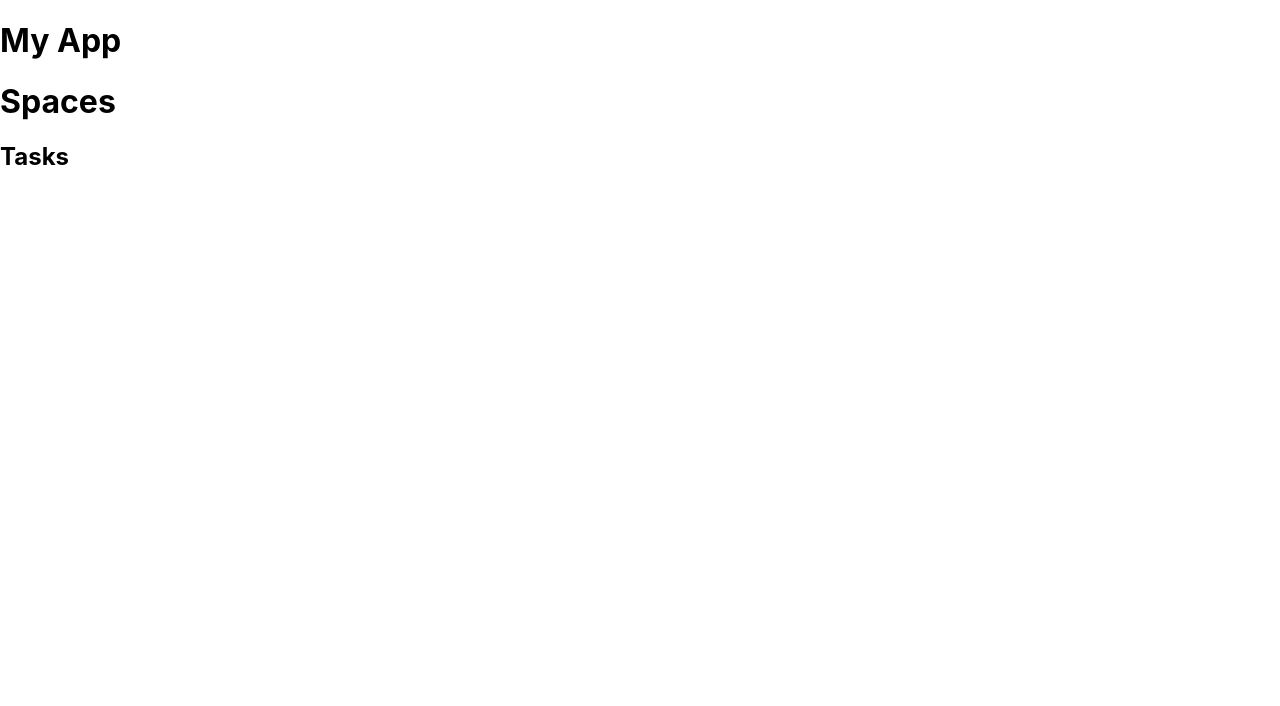
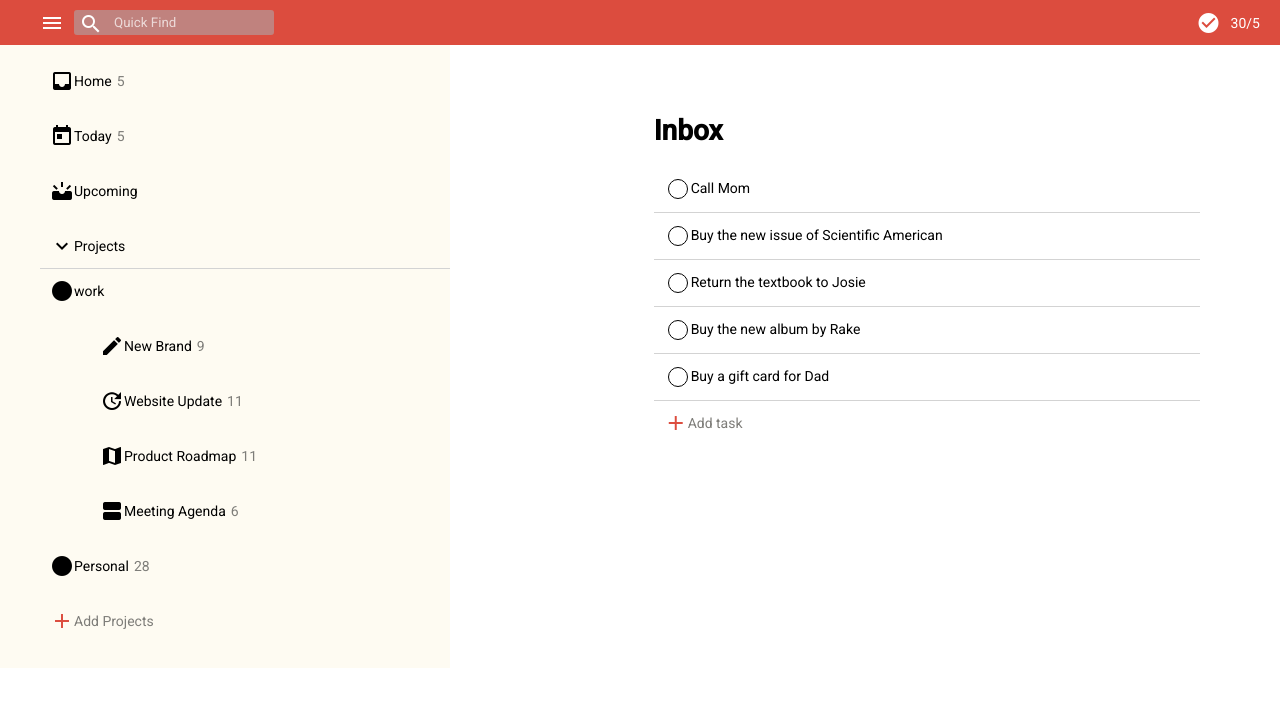
Before and after one commit to UCB-INFO-FRONTEND-WEBARCH/React-task-manager-Dave-Guangyao-Li, a React (Create React App) app: page / in a window 1280 px wide. Shown: the top 706 px of the page. Built offline with nearby package versions, Linux system fonts and the light colour scheme.

Commit message:
import elements from assignment 1

```diff
--- a/public/index.html
+++ b/public/index.html
@@ -3,8 +3,18 @@
   <head>
     <meta charset="utf-8" />
     <link rel="icon" href="%PUBLIC_URL%/favicon.ico" />
+    <title>GYL Task Manager</title>
     <meta name="viewport" content="width=device-width, initial-scale=1" />
     <meta name="theme-color" content="#000000" />
+    <meta
+      name="description"
+      content="GYL Task Manager"
+    />
+    <link rel="stylesheet" href="https://fonts.googleapis.com/icon?family=Material+Icons">
+    <link rel="preconnect" href="https://fonts.googleapis.com">
+    <link rel="preconnect" href="https://fonts.gstatic.com" crossorigin>
+    <link href="https://fonts.googleapis.com/css2?family=Roboto:ital,wght@0,100;0,400;0,500;1,100;1,400;1,500&display=swap" rel="stylesheet">
+
     <meta
       name="description"
       content="Web site created using create-react-app"
--- a/src/App.css
+++ b/src/App.css
@@ -1,3 +1,207 @@
-.App {
-  text-align: center;
+/* This is your CSS files */
+*,
+*::before,
+*::after {
+  font-family: inherit;
+  box-sizing: border-box;
 }
+
+body {
+  margin: 0;
+  padding: 0;
+  color: black;
+  font-family: 'Roboto', sans-serif;
+  font-size: 14px;
+  width: 100%;
+}
+
+a {
+  text-decoration: none;
+  color: black;
+}
+
+a:hover {
+  text-decoration: none;
+  font-weight: bold;
+}
+
+/* grid layout */
+
+.grid-container {
+  display: grid;
+  grid-template-columns: auto auto auto;
+}
+
+
+.grid-item-navbar {
+  grid-column: 1 / span 3;
+  width: 100%;
+}
+
+.grid-item-left-nav {
+  grid-column: 1 / span 1;
+  background-color: #fefbf2;
+  width: 450px;
+}
+
+.grid-item-main-nav {
+  grid-column: 2 / span 2;
+  min-width: 200px;
+}
+
+
+/* navigation bar part */
+
+.navigation {
+  background-color: #dc4c3e;
+  color: #ffffff;
+  font-size: 14px;
+  padding: 10px 10px;
+  display: flex;
+  justify-content: space-between;
+}
+
+#menu-icon {
+  margin-right: 10px;
+}
+
+.search-area {
+  padding-left: 30px;
+  display: flex;
+  justify-content: space-evenly;
+  align-items: center;
+}
+
+.search-area input {
+  padding: 5px 10px;
+  border: none;
+  border-radius: 3px;
+  outline: none;
+  background-color: rgba(179, 160, 160, 0.65);
+  color: #ffffff;
+  width: 200px;
+}
+
+
+#input-container {
+  position: relative;
+}
+
+#input-container>span {
+  position: absolute;
+  top: 2px;
+  left: 5px;
+}
+
+#input-container>input {
+  padding-left: 40px;
+}
+
+.check-item {
+  display: flex;
+  align-items: center;
+  justify-content: space-between;
+  margin-right: 10px;
+}
+
+#check-icon {
+  margin-right: 10px;
+}
+
+::placeholder {
+  /* Chrome, Firefox, Opera, Safari 10.1+ */
+  color: #ffffff;
+  opacity: 0.7;
+  /* Firefox */
+}
+
+
+/* left navigation part */
+.left-nav-item a {
+  color: #000000;
+}
+
+.left-nav-item span {
+  vertical-align: middle;
+}
+
+ul li {
+  list-style: none;
+  padding: 10px 10px;
+  border-bottom: 11px solid #fefbf2;
+}
+
+.collapsable {
+  padding-left: 50px;
+}
+
+#add-project a {
+  color: #7e7d79;
+}
+
+#add-icon {
+  color: #dc4c3e;
+}
+
+.task-count {
+  color: #7e7d79;
+  padding-left: 5px;
+}
+
+#item-projects {
+  border-bottom: 1px solid lightgrey;
+}
+
+/* main navigation part */
+
+main {
+  padding: 0;
+  margin: 0;
+}
+
+.main-navigation h1 {
+  font-size: 20px;
+}
+
+#add-task a {
+  color: #7e7d79;
+}
+
+.tasks {
+  padding: 50px 80px;
+}
+
+.task {
+  padding: 10px 10px;
+  border-bottom: 1px solid lightgrey;
+}
+
+[type="checkbox"] {
+  width: 1.5em;
+  height: 1.5em;
+  background-color: white;
+  border-radius: 50%;
+  vertical-align: middle;
+  border: 1px solid black;
+  appearance: none;
+  outline: none;
+}
+
+[type="checkbox"]:checked {
+  background-color: rgba(241, 176, 176, 0.4);
+  border: 1px solid #dc4c3e;
+  box-shadow: 0 0 0 1px #dc4c3e;
+}
+
+[type="checkbox"]:checked+label {
+  text-decoration: #7e7d79 line-through;
+  color: #7e7d79;
+}
+
+.task:last-child {
+  border-bottom: none;
+}
+
+.task span {
+  vertical-align: middle;
+}
--- a/src/App.js
+++ b/src/App.js
@@ -1,12 +1,12 @@
 // You should be able to add tasks in each space
-
+import './App.css'
 import Header from "./Header/Header";
 import Spaces from "./Spaces/Spaces";
 import Tasks from "./Tasks/Tasks";
 
 function App() {
   return (
-    <div className="App">
+    <div class="grid-container">
       <Header></Header>
       <Spaces></Spaces>
       <Tasks></Tasks>
--- a/src/Header/Header.js
+++ b/src/Header/Header.js
@@ -1,9 +1,26 @@
 
 function Header() {
     return (
-        <header>
-            <h1>My App</h1>
-        </header>
+        <nav class="navigation grid-item-navbar">
+            <div class="search-area">
+                <span id="menu-icon" class="material-icons">menu</span>
+                <div id="input-container">
+                    <span id="search-icon" class="material-icons">search</span>
+                    <input
+                        type="text"
+                        class="quick-find"
+                        placeholder="Quick Find"
+                        aria-label="quick-find"
+                    />
+                </div>
+            </div>
+
+            <div class="check-item">
+                <span id="check-icon" class="material-icons">check_circle</span>
+                <span id="task-count">30/5</span>
+            </div>
+
+        </nav>
     );
 }
 
--- a/src/Spaces/Spaces.js
+++ b/src/Spaces/Spaces.js
@@ -1,8 +1,71 @@
 function Spaces() {
     return (
-        <div className="Spaces">
-            <h1>Spaces</h1>
-        </div>
+        <aside class="left-navigation grid-item-left-nav">
+            <div class="left-nav-body">
+                <ul class="nav-items">
+                    <li class="left-nav-item" >
+                        <span class="material-icons">inbox</span>
+                        <span><a href="#">Home</a></span>
+                        <span class="task-count">5</span>
+                    </li>
+                    <li class="left-nav-item">
+                        <span class="material-icons">today</span>
+                        <span><a href="#">Today</a></span>
+                        <span class="task-count">5</span>
+                    </li>
+                    <li class="left-nav-item">
+                        <span class="material-icons">upcoming</span>
+                        <span><a href="#">Upcoming</a></span>
+                    </li>
+                    <li id="item-projects" class="left-nav-item">
+                        <span class="material-icons">expand_more</span>
+                        <span ><a href="#">Projects</a></span>
+                    </li>
+
+                    <div class="nav-item-work">
+                        <li class="left-nav-item" >
+                            <span class="material-icons">circle</span>
+                            <span id="work-item"><a href="#">work</a></span>
+                        </li>
+                        <div class="collapsable">
+                            <li class="left-nav-item ">
+                                <span class="material-icons">edit</span>
+                                <span><a href="#">New Brand</a></span>
+                                <span class="task-count">9</span>
+                            </li>
+                            <li class="left-nav-item">
+                                <span class="material-icons">update</span>
+                                <span><a href="#">Website Update</a></span>
+                                <span class="task-count">11</span>
+                            </li>
+                            <li class="left-nav-item">
+                                <span class="material-icons">map</span>
+                                <span><a href="#">Product Roadmap</a></span>
+                                <span class="task-count">11</span>
+                            </li>
+                            <li class="left-nav-item">
+                                <span class="material-icons">view_agenda</span>
+                                <span><a href="#">Meeting Agenda</a></span>
+                                <span class="task-count">6</span>
+                            </li>
+                        </div>
+
+                    </div>
+
+                    <li class="left-nav-item" >
+                        <span class="material-icons">circle</span>
+                        <span><a href="#">Personal</a></span>
+                        <span class="task-count">28</span>
+                    </li>
+
+                    <li class="left-nav-item" >
+                        <span id="add-icon" class="material-icons">add</span>
+                        <span id="add-project"><a href="#">Add Projects</a></span>
+                    </li>
+                </ul>
+            </div>
+
+        </aside>
     );
 }
 
--- a/src/Tasks/Tasks.js
+++ b/src/Tasks/Tasks.js
@@ -1,8 +1,74 @@
 function Tasks() {
     return (
-        <div className="Tasks">
-            <h2>Tasks</h2>
-        </div>
+        <main class="main-navigaton grid-item-main-nav">
+
+            <div class="tasks">
+                <h1 class="list-title">Inbox</h1>
+                <div class="task">
+                    <input
+                        type="checkbox"
+                        id="task-1"
+                    />
+                    <label for="task-1">
+
+                        Call Mom
+                    </label>
+                </div>
+
+
+                <div class="task">
+                    <input
+                        type="checkbox"
+                        id="task-2"
+                    />
+                    <label for="task-2">
+
+                        Buy the new issue of Scientific American
+                    </label>
+                </div>
+
+
+                <div class="task">
+                    <input
+                        type="checkbox"
+                        id="task-3"
+                    />
+                    <label for="task-3">
+
+                        Return the textbook to Josie
+                    </label>
+                </div>
+
+
+                <div class="task">
+                    <input
+                        type="checkbox"
+                        id="task-3"
+                    />
+                    <label for="task-3">
+
+                        Buy the new album by Rake
+                    </label>
+                </div>
+
+                <div class="task">
+                    <input
+                        type="checkbox"
+                        id="task-3"
+                    />
+                    <label for="task-3">
+
+                        Buy a gift card for Dad
+                    </label>
+                </div>
+
+                <div class="task" >
+                    <span id="add-icon" class="material-icons">add</span>
+                    <span id="add-task"><a href="#">Add task</a></span>
+                </div>
+
+            </div>
+        </main>
     );
 }
 export default Tasks;
```
